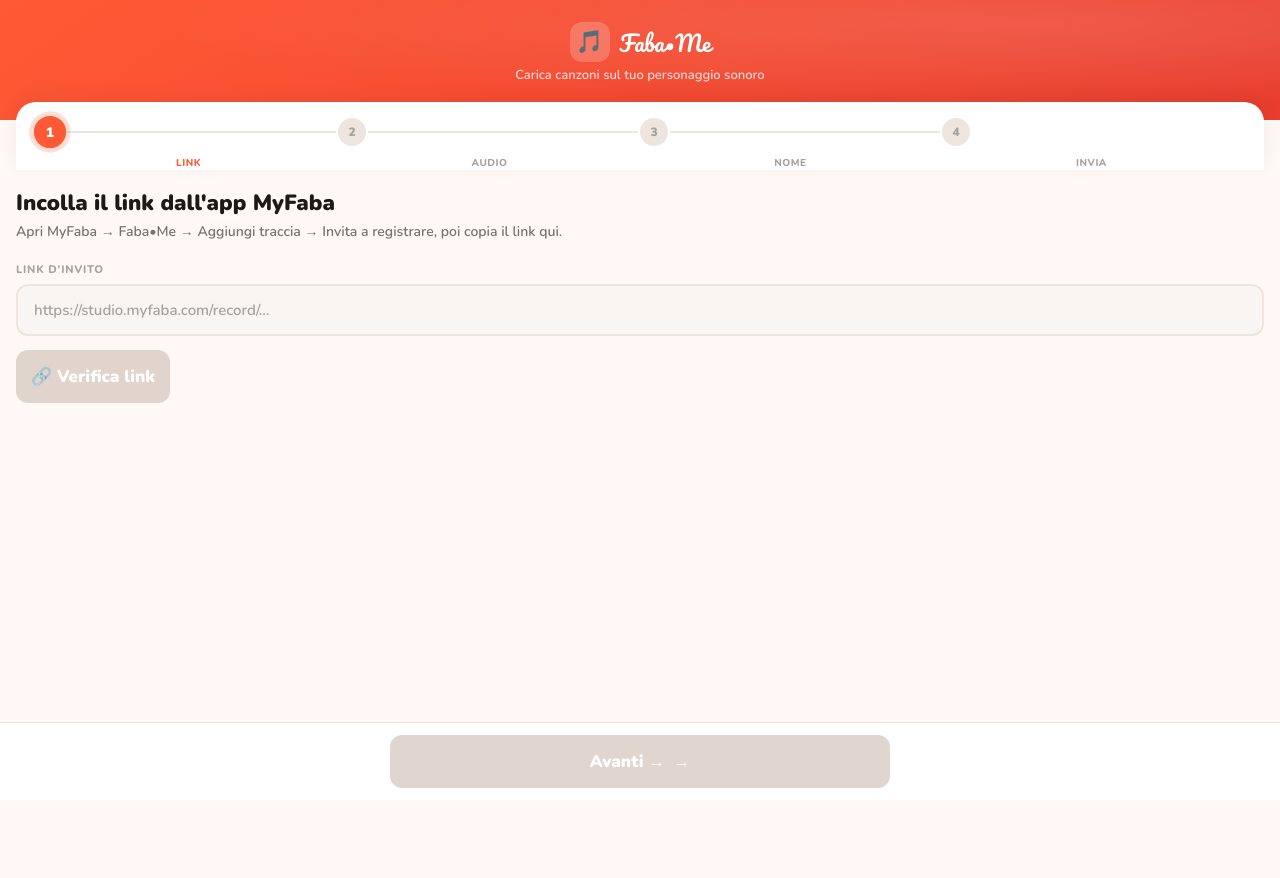
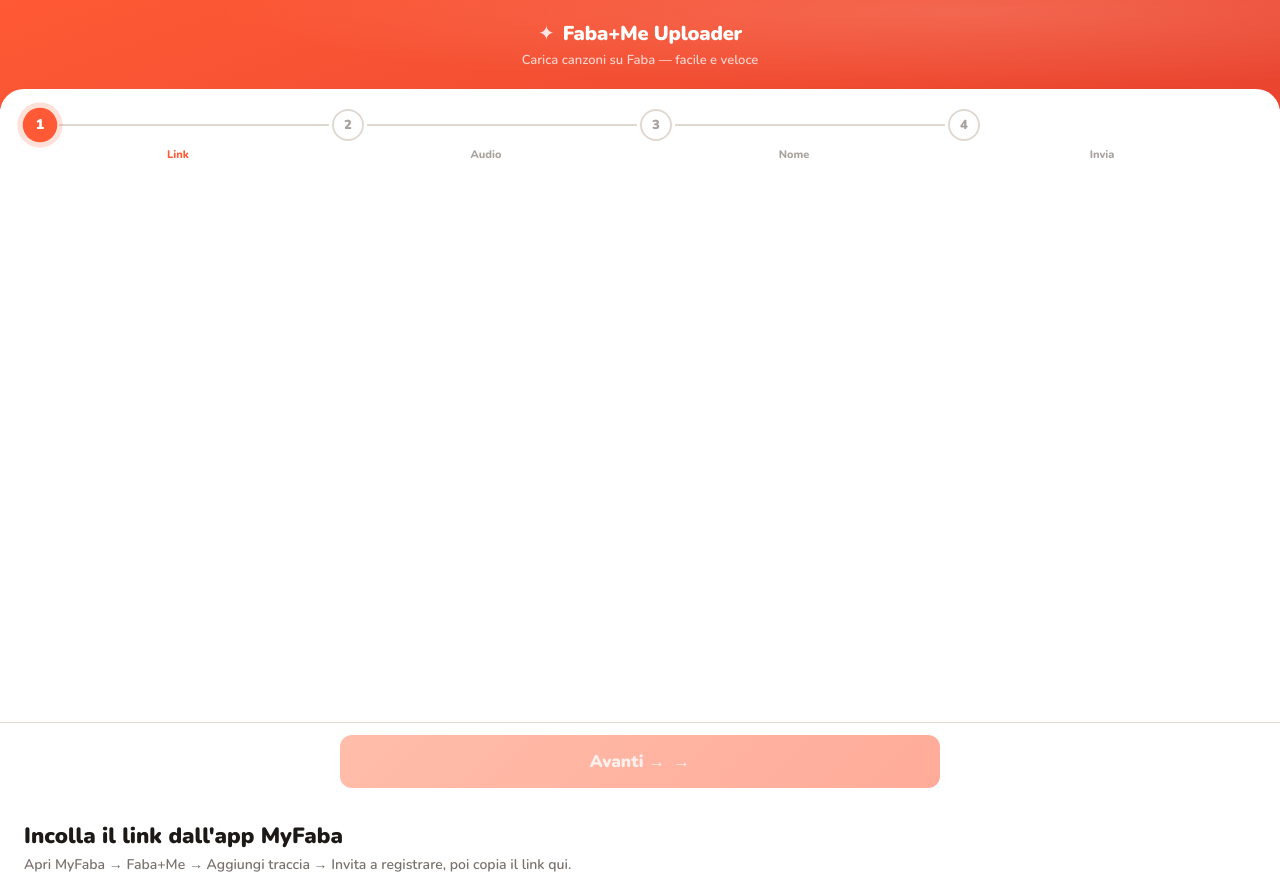
Before and after one commit to ux-hue/fabauploader, a website: page public/index.html in a window 1280 px wide. Shown: the top 878 px of the page. Before the commit the page ends 810 px from the top, so only its background shows below. Drawn offline with nearby package versions, Linux system fonts and the light colour scheme.

Commit message:
Add files via upload

```diff
--- a/public/index.html
+++ b/public/index.html
@@ -5,7 +5,7 @@
 <meta name="viewport" content="width=device-width,initial-scale=1,maximum-scale=1"/>
 <meta name="mobile-web-app-capable" content="yes"/>
 <meta name="theme-color" content="#FF5A35"/>
-<title>Faba•Me Uploader</title>
+<title>Faba+Me Uploader</title>
 <link rel="preconnect" href="https://fonts.googleapis.com"/>
 <link href="https://fonts.googleapis.com/css2?family=Nunito:wght@400;600;700;800;900;1000&family=Pacifico&display=swap" rel="stylesheet"/>
 <style>
@@ -13,21 +13,21 @@
 :root{
   --c-orange:#FF5A35;
   --c-orange2:#FF8C42;
-  --c-red:#E83D2F;
+  --c-red:#E8442F;
   --c-green:#10B981;
   --c-green2:#059669;
   --c-blue:#3B82F6;
   --c-yellow:#F59E0B;
-  --bg:#FFF8F4;
+  --bg:#EDEAE6;
   --surface:#FFFFFF;
-  --surface2:#F9F5F2;
-  --border:#EDE5DE;
+  --surface2:#F5F2EF;
+  --border:#E0D9D2;
   --text:#1C1917;
   --text2:#78716C;
   --text3:#A8A29E;
   --radius:20px;
   --radius-sm:12px;
-  --shadow:0 4px 24px rgba(0,0,0,.08);
+  --shadow:0 2px 16px rgba(0,0,0,.07);
   --shadow-lg:0 8px 40px rgba(0,0,0,.12);
 }
 
@@ -43,79 +43,96 @@ html,body{
 
 /* ── header ── */
 .header{
-  background:linear-gradient(145deg,var(--c-orange),var(--c-red));
-  padding:22px 20px 36px;
+  background:linear-gradient(160deg,var(--c-orange) 0%,var(--c-red) 100%);
+  padding:20px 20px 40px;
   text-align:center;
   position:relative;
   overflow:hidden;
 }
 .header::before{
   content:'';position:absolute;inset:0;
-  background:radial-gradient(ellipse at 80% 20%,rgba(255,255,255,.12) 0%,transparent 60%);
+  background:radial-gradient(ellipse at 75% 10%,rgba(255,255,255,.15) 0%,transparent 55%);
 }
 .header-inner{position:relative;z-index:1}
-.logo-row{display:flex;align-items:center;justify-content:center;gap:10px;margin-bottom:4px}
-.logo-icon{
-  width:40px;height:40px;border-radius:12px;
-  background:rgba(255,255,255,.2);
-  display:flex;align-items:center;justify-content:center;
-  font-size:22px;
-  backdrop-filter:blur(8px);
+.logo-row{
+  display:flex;align-items:center;justify-content:center;gap:8px;margin-bottom:4px;
 }
-.logo-name{font-family:'Pacifico',cursive;font-size:22px;color:#fff;letter-spacing:-.3px}
-.header-sub{font-size:13px;color:rgba(255,255,255,.78);font-weight:600}
+.logo-sparkle{font-size:20px;color:rgba(255,255,255,.85)}
+.logo-name{
+  font-size:20px;font-weight:900;color:#fff;letter-spacing:-.2px;
+  font-family:'Nunito',sans-serif;
+}
+.header-sub{font-size:13px;color:rgba(255,255,255,.75);font-weight:600}
 
-/* ── step indicator ── */
+/* ── step rail — card that slides up over header ── */
 .step-rail{
   background:var(--surface);
-  margin:-18px 16px 0;
-  border-radius:var(--radius) var(--radius) 0 0;
-  padding:16px 20px 0;
+  margin:-20px 0 0;
+  border-radius:24px 24px 0 0;
+  padding:20px 24px 0;
   position:relative;
   z-index:10;
-  box-shadow:0 -4px 20px rgba(0,0,0,.06);
+  min-height:calc(100vh - 90px);
 }
+
+/* step dots row */
 .step-dots{
-  display:flex;align-items:center;gap:0;
-  margin-bottom:10px;
+  display:flex;align-items:center;
+  margin-bottom:6px;
 }
-.step-seg{
-  flex:1;display:flex;align-items:center;
-}
+.step-seg{flex:1;display:flex;align-items:center}
+
 .step-dot{
-  width:28px;height:28px;border-radius:50%;
+  width:32px;height:32px;border-radius:50%;
   display:flex;align-items:center;justify-content:center;
-  font-size:12px;font-weight:900;
+  font-size:13px;font-weight:900;
   flex-shrink:0;
-  transition:all .3s cubic-bezier(.34,1.56,.64,1);
+  transition:all .35s cubic-bezier(.34,1.56,.64,1);
   position:relative;z-index:1;
 }
-.step-dot.done{background:var(--c-green);color:#fff;transform:scale(1)}
-.step-dot.active{background:var(--c-orange);color:#fff;transform:scale(1.15);box-shadow:0 0 0 4px rgba(255,90,53,.2)}
-.step-dot.future{background:var(--border);color:var(--text3)}
-.step-line{flex:1;height:2px;transition:background .4s ease;margin:0 2px}
-.step-line.done{background:var(--c-green)}
+.step-dot.done{
+  background:var(--c-orange);color:#fff;
+}
+.step-dot.active{
+  background:var(--c-orange);color:#fff;
+  transform:scale(1.08);
+  box-shadow:0 0 0 5px rgba(255,90,53,.18);
+}
+.step-dot.future{
+  background:transparent;
+  border:2px solid var(--border);
+  color:var(--text3);
+}
+
+.step-line{flex:1;height:1.5px;margin:0 3px;transition:background .4s}
+.step-line.done{background:var(--c-orange)}
 .step-line.future{background:var(--border)}
-.step-labels{display:flex;justify-content:space-between;padding:0 2px}
+
+/* labels below dots */
+.step-labels{
+  display:flex;
+  margin-bottom:16px;
+}
 .step-label{
-  font-size:10px;font-weight:800;text-transform:uppercase;letter-spacing:.05em;
+  flex:1;text-align:center;
+  font-size:11px;font-weight:800;
   transition:color .3s;
-  flex:1;text-align:center;
 }
 .step-label.active{color:var(--c-orange)}
-.step-label.done{color:var(--c-green2)}
+.step-label.done{color:var(--c-orange)}
 .step-label.future{color:var(--text3)}
 
 /* ── main content ── */
 .main{
-  padding:0 16px 120px;
-  min-height:calc(100vh - 160px);
+  background:var(--surface);
+  padding:0 24px 130px;
+  min-height:60vh;
 }
 
 /* ── step panels ── */
 .step-panel{
   display:none;
-  padding-top:20px;
+  padding-top:4px;
   animation:slideIn .28s cubic-bezier(.25,.46,.45,.94) both;
 }
 .step-panel.active{display:block}
@@ -124,8 +141,26 @@ html,body{
 @keyframes slideIn{from{opacity:0;transform:translateX(30px)}to{opacity:1;transform:translateX(0)}}
 @keyframes slideBack{from{opacity:0;transform:translateX(-30px)}to{opacity:1;transform:translateX(0)}}
 
-.panel-title{font-size:22px;font-weight:900;margin-bottom:6px;line-height:1.2}
+.panel-title{font-size:22px;font-weight:900;margin-bottom:6px;margin-top:20px;line-height:1.2}
 .panel-sub{font-size:14px;color:var(--text2);font-weight:600;line-height:1.4;margin-bottom:20px}
+
+/* verify link button — full gradient, same as action */
+.btn-verify-link{
+  width:100%;padding:15px;border-radius:var(--radius-sm);
+  border:none;
+  background:linear-gradient(135deg,var(--c-orange),var(--c-red));
+  color:#fff;font-family:'Nunito',sans-serif;font-size:17px;font-weight:900;
+  cursor:pointer;
+  display:flex;align-items:center;justify-content:center;gap:8px;
+  box-shadow:0 4px 16px rgba(255,90,53,.3);
+  transition:opacity .2s,transform .1s;
+}
+.btn-verify-link:active{transform:scale(.97)}
+.btn-verify-link:disabled{
+  background:linear-gradient(135deg,#FFBDAA,#FFAB99);
+  box-shadow:none;cursor:not-allowed;
+  color:rgba(255,255,255,.8);
+}
 
 /* ── inputs ── */
 .field-label{
@@ -365,20 +400,20 @@ html,body{
 /* ── bottom nav ── */
 .bottom-nav{
   position:fixed;bottom:0;left:0;right:0;
-  background:rgba(255,255,255,.95);
-  backdrop-filter:blur(16px);-webkit-backdrop-filter:blur(16px);
+  background:#fff;
   border-top:1px solid var(--border);
-  padding:12px 16px calc(12px + env(safe-area-inset-bottom));
+  padding:12px 24px calc(12px + env(safe-area-inset-bottom));
   z-index:100;
 }
-.nav-row{display:flex;gap:10px;max-width:500px;margin:0 auto}
+.nav-row{display:flex;gap:10px;max-width:600px;margin:0 auto}
 
 .btn-back{
   padding:15px 20px;border-radius:var(--radius-sm);
   border:2px solid var(--border);background:#fff;
   color:var(--text2);font-family:'Nunito',sans-serif;
-  font-size:16px;font-weight:800;cursor:pointer;
+  font-size:20px;font-weight:800;cursor:pointer;
   transition:background .15s;flex-shrink:0;
+  display:flex;align-items:center;justify-content:center;
 }
 .btn-back:hover{background:var(--surface2)}
 
@@ -389,12 +424,16 @@ html,body{
   color:#fff;font-family:'Nunito',sans-serif;font-size:17px;font-weight:900;
   cursor:pointer;
   display:flex;align-items:center;justify-content:center;gap:8px;
-  box-shadow:0 4px 16px rgba(255,90,53,.35);
+  box-shadow:0 4px 16px rgba(255,90,53,.3);
   transition:opacity .2s,transform .1s,box-shadow .2s;
 }
-.btn-next:not(:disabled):hover{transform:translateY(-1px);box-shadow:0 6px 20px rgba(255,90,53,.45)}
+.btn-next:not(:disabled):hover{transform:translateY(-1px);box-shadow:0 6px 20px rgba(255,90,53,.4)}
 .btn-next:active{transform:scale(.97)}
-.btn-next:disabled{background:#D4C5BB;box-shadow:none;cursor:not-allowed;opacity:.7}
+.btn-next:disabled{
+  background:linear-gradient(135deg,#FFBDAA,#FFAB99);
+  box-shadow:none;cursor:not-allowed;opacity:1;
+  color:rgba(255,255,255,.8);
+}
 
 .btn-send-final{
   flex:1;padding:15px;border-radius:var(--radius-sm);
@@ -490,21 +529,17 @@ html,body{
 <header class="header">
   <div class="header-inner">
     <div class="logo-row">
-      <div class="logo-icon">🎵</div>
-      <span class="logo-name">Faba•Me</span>
+      <span class="logo-sparkle">✦</span>
+      <span class="logo-name">Faba+Me Uploader</span>
     </div>
-    <p class="header-sub">Carica canzoni sul tuo personaggio sonoro</p>
+    <p class="header-sub">Carica canzoni su Faba — facile e veloce</p>
   </div>
 </header>
 
 <!-- ── STEP RAIL ── -->
 <div class="step-rail">
-  <div class="step-dots" id="step-dots">
-    <!-- rendered by JS -->
-  </div>
-  <div class="step-labels" id="step-labels">
-    <!-- rendered by JS -->
-  </div>
+  <div class="step-dots" id="step-dots"></div>
+  <div class="step-labels" id="step-labels"></div>
 </div>
 
 <!-- ── MAIN ── -->
@@ -525,7 +560,7 @@ html,body{
   <!-- STEP 1 — link -->
   <div class="step-panel" id="panel-1">
     <h2 class="panel-title">Incolla il link dall'app MyFaba</h2>
-    <p class="panel-sub">Apri MyFaba → Faba•Me → Aggiungi traccia → Invita a registrare, poi copia il link qui.</p>
+    <p class="panel-sub">Apri MyFaba → Faba+Me → Aggiungi traccia → Invita a registrare, poi copia il link qui.</p>
 
     <label class="field-label">Link d'invito</label>
     <input class="inp" type="url" id="inp-link"
@@ -533,7 +568,7 @@ html,body{
       autocomplete="off" autocorrect="off" spellcheck="false"
       onkeydown="if(event.key==='Enter')verifyLink()"/>
 
-    <button class="btn-next" id="btn-verify" style="margin-top:14px"
+    <button class="btn-verify-link" id="btn-verify" style="margin-top:14px"
       onclick="verifyLink()" disabled>
       <span id="verify-lbl">🔗 Verifica link</span>
     </button>
```
